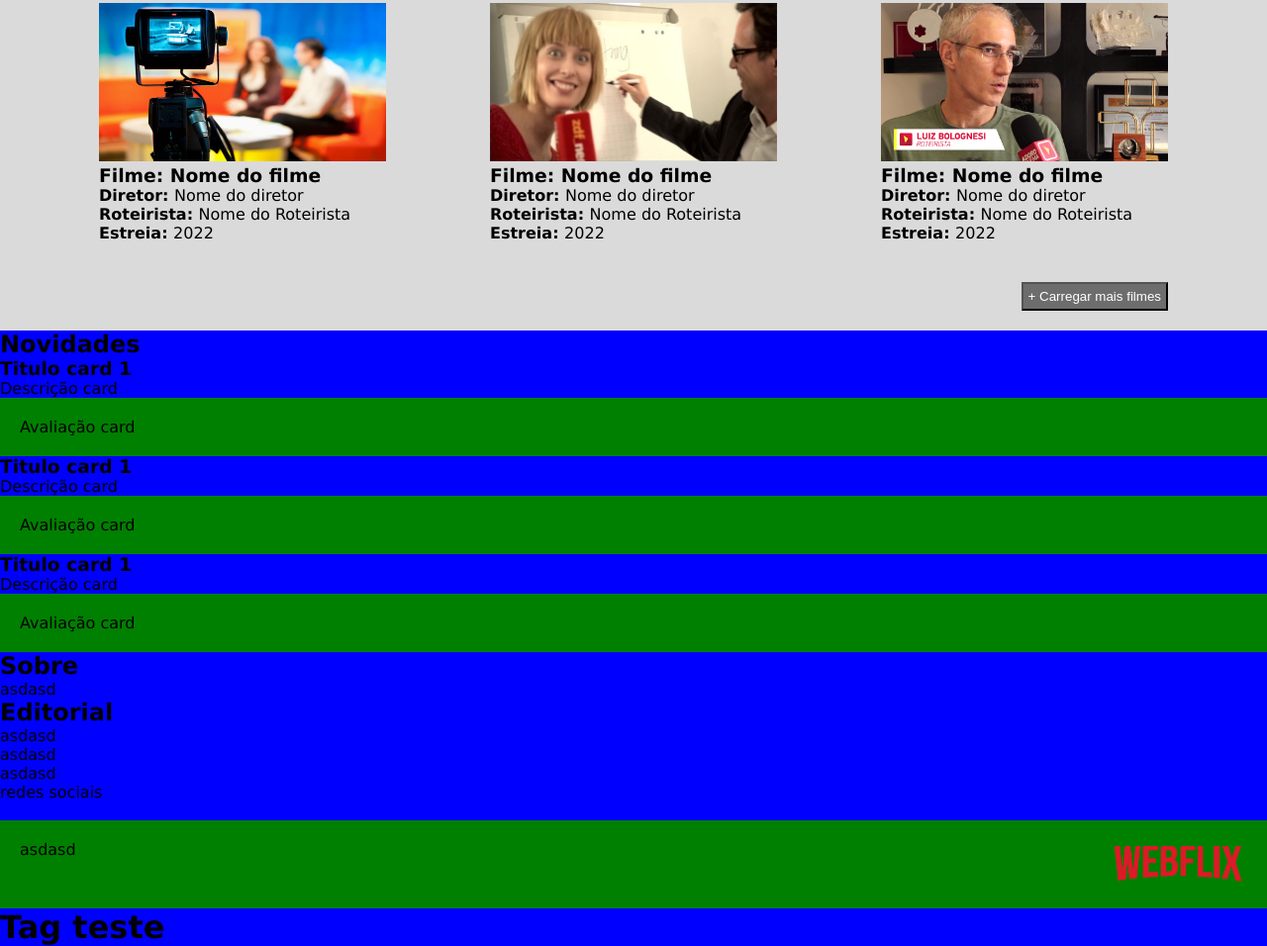
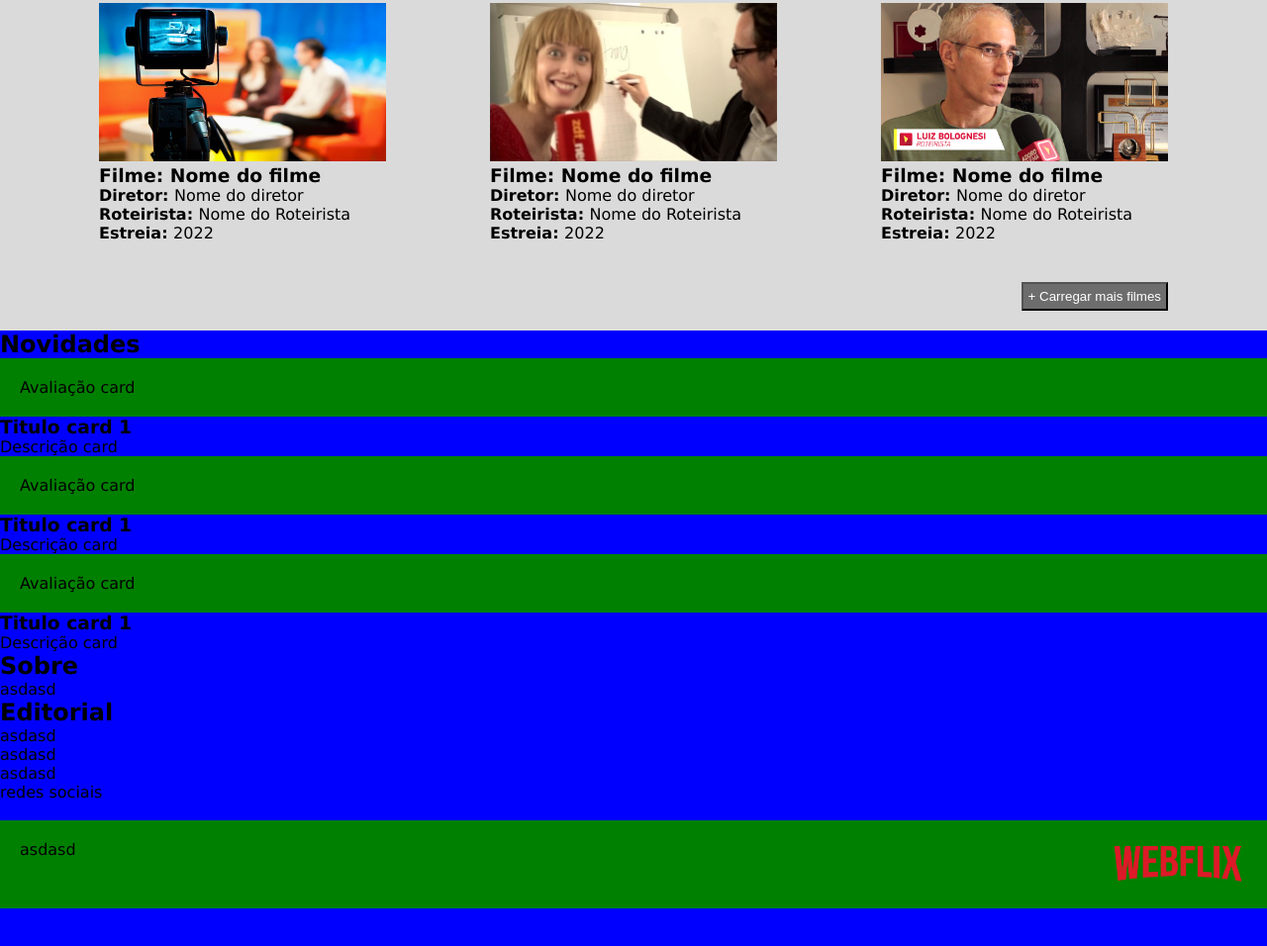
Before and after one commit to klayverxd/tecweb-trabalho01, a plain HTML site: page index.html in a window 1280 px wide. Shown: the part 1293-2249 px from the top of the page at 99% size. After the commit the page ends 2211 px from the top, so only its background shows below. Drawn offline with Linux system fonts and the light colour scheme.

Commit message:
modificações de novidades

```diff
--- a/index.html
+++ b/index.html
@@ -132,24 +132,34 @@
 					<button class="botao-carregar">+ Carregar mais filmes</button>
 				</div>
 			</section>
-			<section>
+			<section class="novidades">
 				<div>
 					<h1>Novidades</h1>
 					<div class="">
+
 						<div class="avaliacao">
-							<h3>Titulo card 1</h3>
-							<p>Descrição card</p>
 							<footer>Avaliação card</footer>
+							<div>
+								<h3>Titulo card 1</h3>
+								<p>Descrição card</p>
+							</div>
+
 						</div>
 						<div class="avaliacao">
-							<h3>Titulo card 1</h3>
-							<p>Descrição card</p>
 							<footer>Avaliação card</footer>
+							<div>
+								<h3>Titulo card 1</h3>
+								<p>Descrição card</p>
+							</div>
+
 						</div>
 						<div class="avaliacao">
-							<h3>Titulo card 1</h3>
-							<p>Descrição card</p>
 							<footer>Avaliação card</footer>
+							<div>
+								<h3>Titulo card 1</h3>
+								<p>Descrição card</p>
+							</div>
+
 						</div>
 					</div>
 				</div>
@@ -173,7 +183,5 @@
 			<p>asdasd</p>
 			<img src="./assets/logo.png" alt="logo" id="logo" />
 		</footer>
-
-		<h1>Tag teste</h1>
 	</body>
 </html>
```
